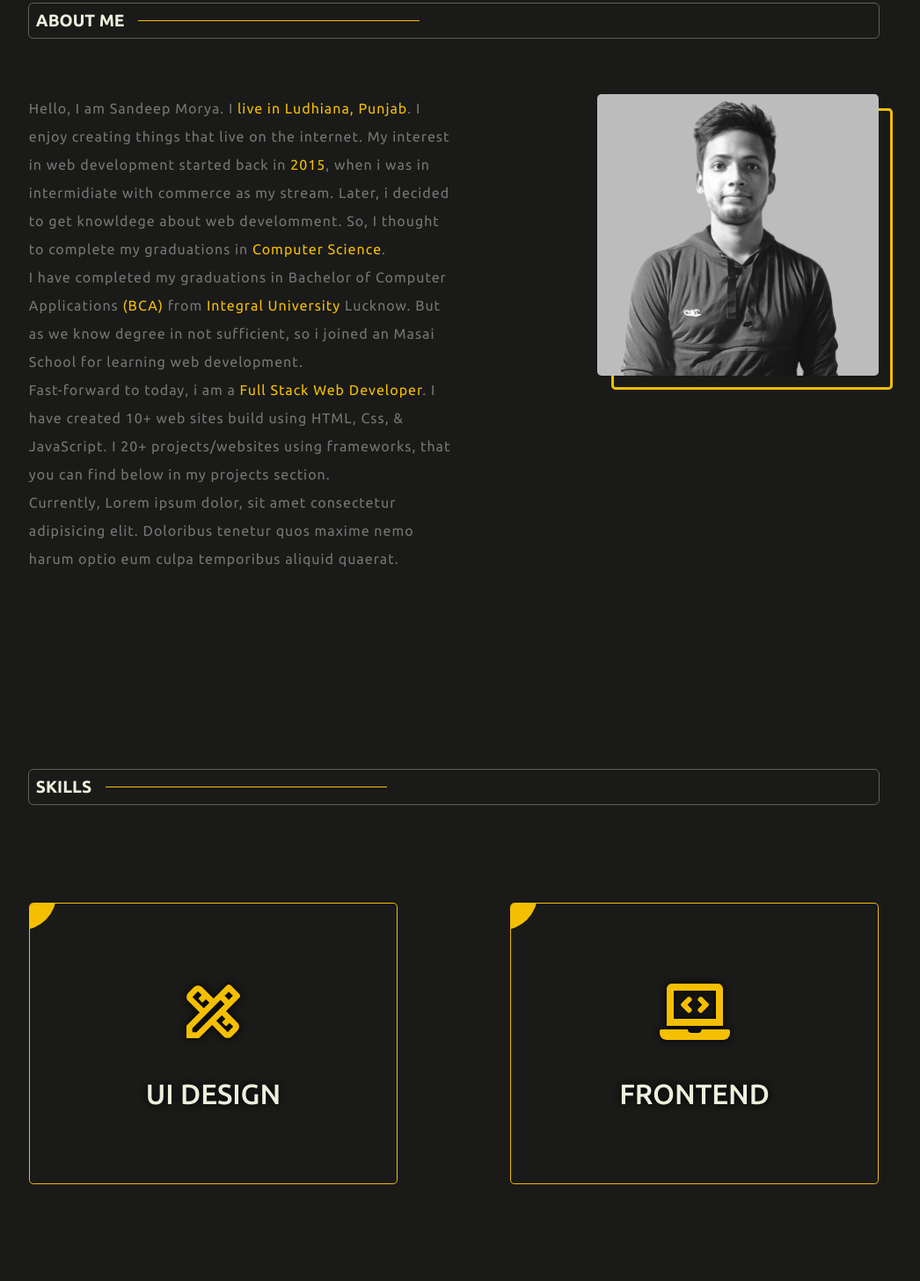
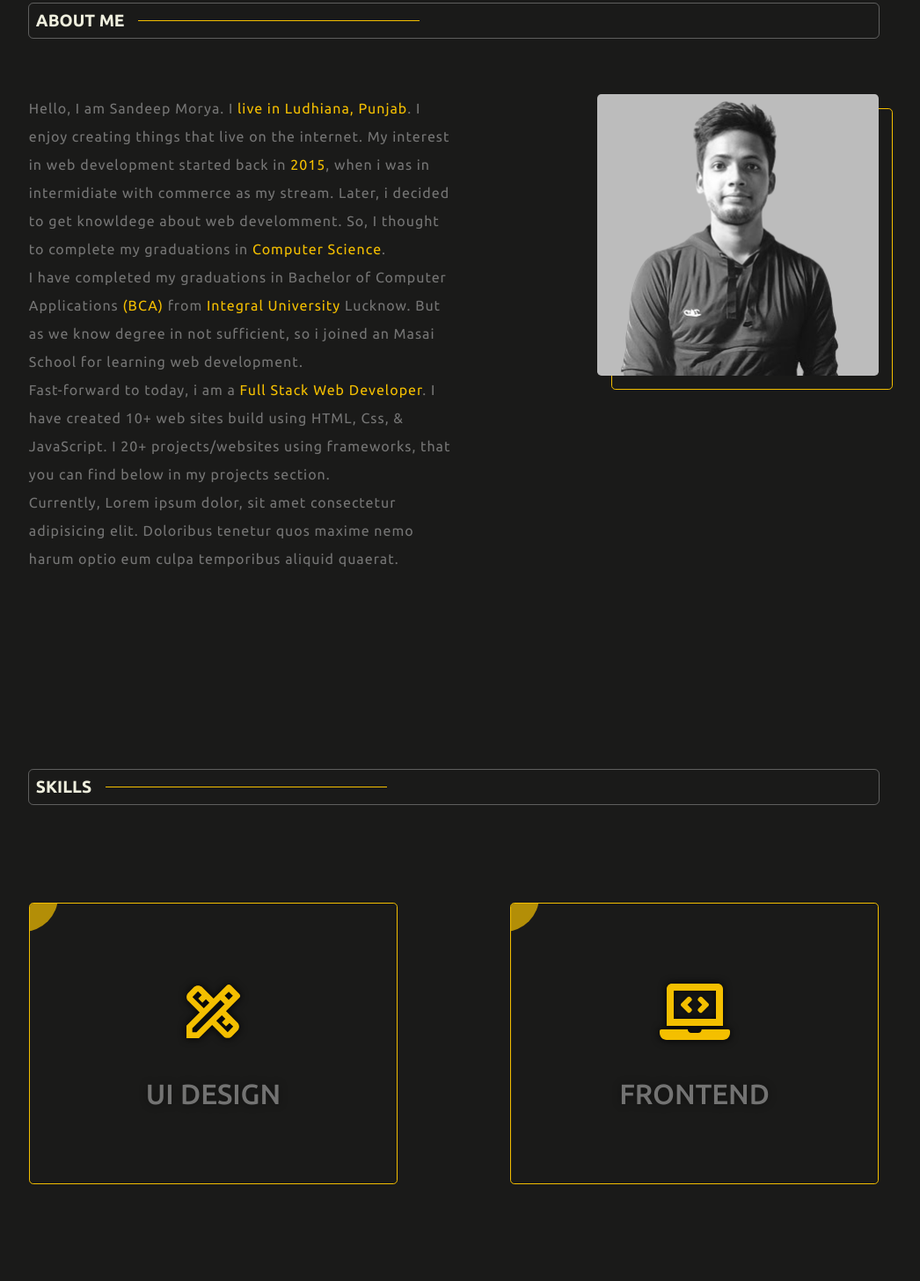
Before and after one commit to Sandeep-morya/Sandeep-morya, a React (Vite) app: page / in a window 1280 px wide. Shown: the part 840-2296 px from the top of the page at 88% size, without its empty margins (124-1170 px from the left). Built offline with nearby package versions, Linux system fonts and the light colour scheme.

Commit message:
transition given to cards

```diff
--- a/src/Theme/about.css
+++ b/src/Theme/about.css
@@ -39,17 +39,22 @@
     top: 0;
     left: 0;
     filter: grayscale();
-    transition: filter .3s;
+    transition: all .5s;
 }
 .profile_pic>div{
     width: inherit;
     height: inherit;
-    border: .2rem solid rgba(244, 191, 0, 1);
+    border: .1rem solid rgba(244, 191, 0, 1);
     position: absolute;
     top: 1rem;
     left: 1rem;
     border-radius: .3rem;
+    transition: all .5s;
 }
 .profile_pic>img:hover{
     filter: none;
 }
+.profile_pic>img:hover + div{
+    top: -1rem;
+    left: -1rem;
+}
--- a/src/Theme/card.css
+++ b/src/Theme/card.css
@@ -10,26 +10,31 @@
 	border-radius: 0.3rem;
     position: relative;
     overflow: hidden;
-    background-color: rgba(244, 191, 0, 0);
-    transition: all 0.5s;
-    border: .2px solid rgba(244, 191, 0, 1)
+    border: .1rem solid rgba(244, 191, 0, 1)
 }
 
 .card::before{
     position: absolute;
-    top:-50px;
-    left: -50px;
+    top:-3rem;
+    left: -3rem;
     border-radius: 50%;
     content: "";
     width: 5rem;
     height: 5rem;
-    background-color: rgba(244, 191, 0, 1);
+    background-color: rgba(244, 191, 0, 0.7);
+    transition: all .7s
 }
 
-.card:hover{
-    background-color: rgba(244, 191, 0, 0.05);
+.card:hover::before{
+    top:-5rem;
+    left:-5rem;
+    width: 30rem;
+    height: 30rem;
+    background-color: rgba(244, 191, 0, 0.2);
 }
-
+.card:hover .card_text{
+    color: rgba(244, 191, 0, 1);
+}
 
 
 .card_icon > * {
@@ -44,4 +49,6 @@
     text-align: center;
     word-wrap: break-word;
     filter: drop-shadow(0 0 5px black);
+    color: rgba(255, 255, 255, 0.4);
+    transition: all 0.5s;
 }
```
